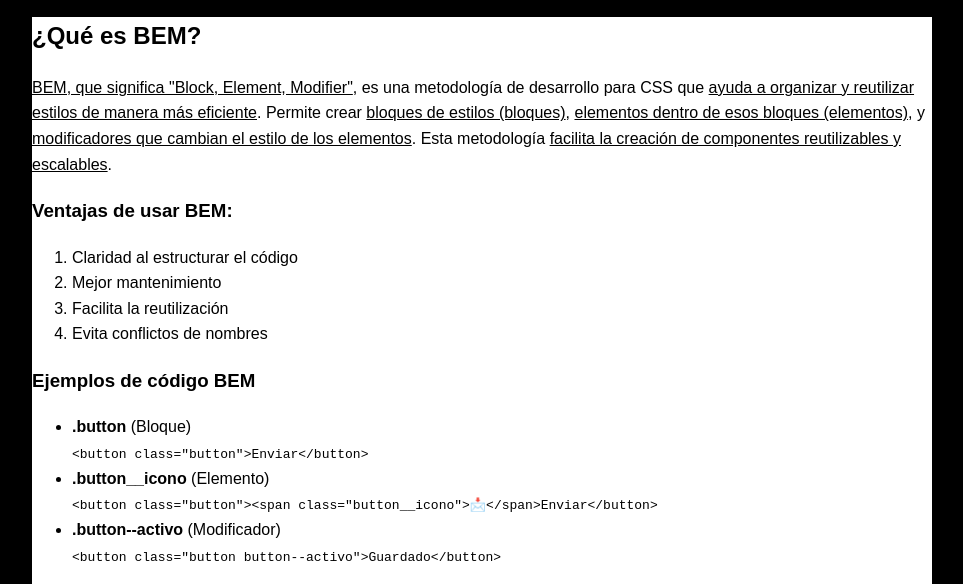
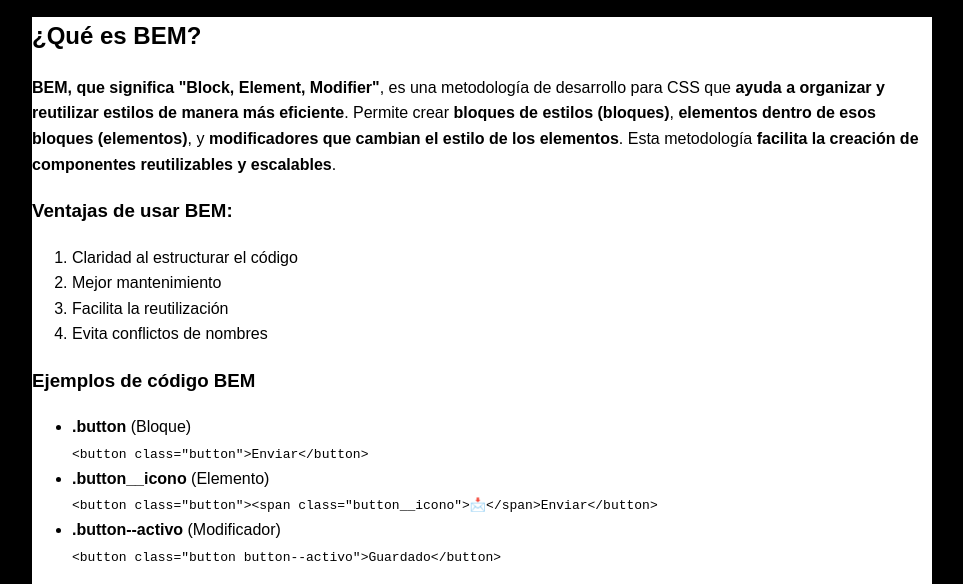
Before and after one commit to eG-Ox/Trabajo-FIWEB, a plain HTML site: page index.html in a window 1280 px wide. Shown: the part 199-783 px from the top of the page, without its empty margins (158-1121 px from the left). Drawn offline with Linux system fonts and the light colour scheme.

Commit message:
Update index.html

```diff
--- a/index.html
+++ b/index.html
@@ -15,8 +15,11 @@
     <main class="main">
         <section class="bem">
             <h2 class="bem_titulo">¿Qué es BEM?</h2>
-            <p class="bem_parrafo"><u>BEM, que significa "Block, Element, Modifier"</u>, es una metodología de desarrollo para CSS que <u>ayuda a organizar y reutilizar estilos de manera más eficiente</u>. Permite crear <u>bloques de estilos (bloques)</u>, <u>elementos dentro de esos bloques (elementos)</u>, y <u>modificadores que cambian el estilo de los elementos</u>. Esta metodología <u>facilita la creación de componentes reutilizables y escalables</u>.
-            </p>
+            <p class="bem_parrafo"><strong>BEM, que significa "Block, Element, Modifier"</strong>, es una metodología de desarrollo para CSS que <strong>
+            ayuda a organizar y reutilizar estilos de manera más eficiente</strong>. Permite crear <strong>bloques de estilos (bloques)</strong>,
+            <strong>elementos dentro de esos bloques (elementos)</strong>, y <strong>modificadores que cambian el estilo de los elementos</strong>.
+            Esta metodología <strong>facilita la creación de componentes reutilizables y escalables</strong>.</p>
+
             <h3 class="bem_subtitulo">Ventajas de usar BEM:</h3>
             <ol class="bem_lista">
                 <li>Claridad al estructurar el código</li>
```
